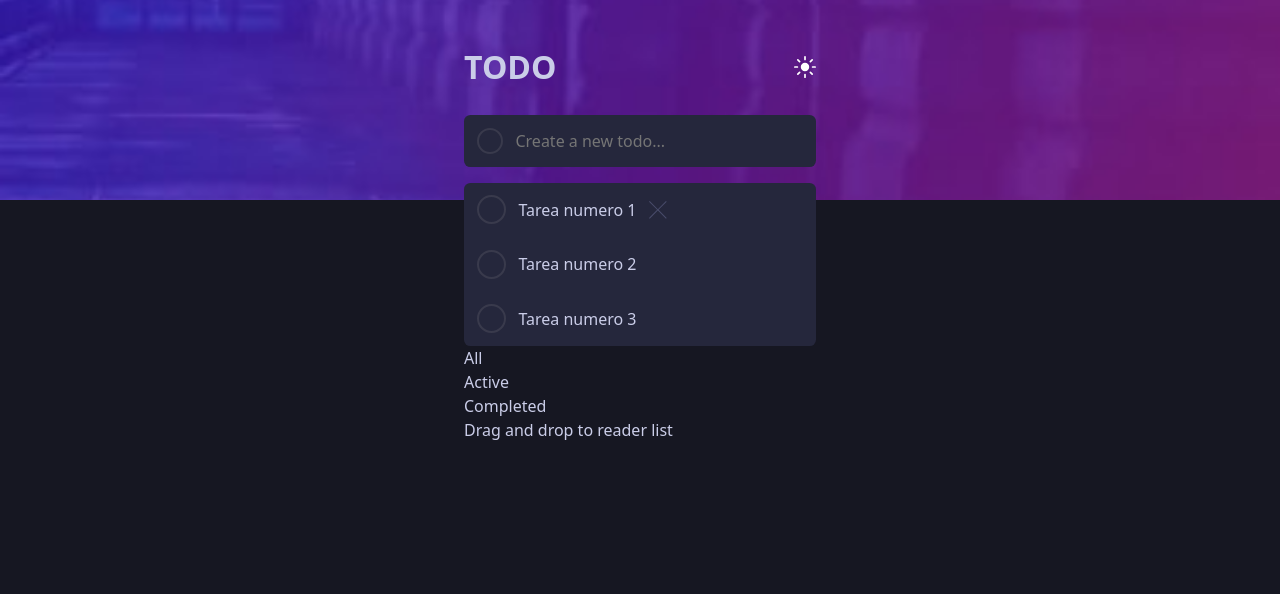
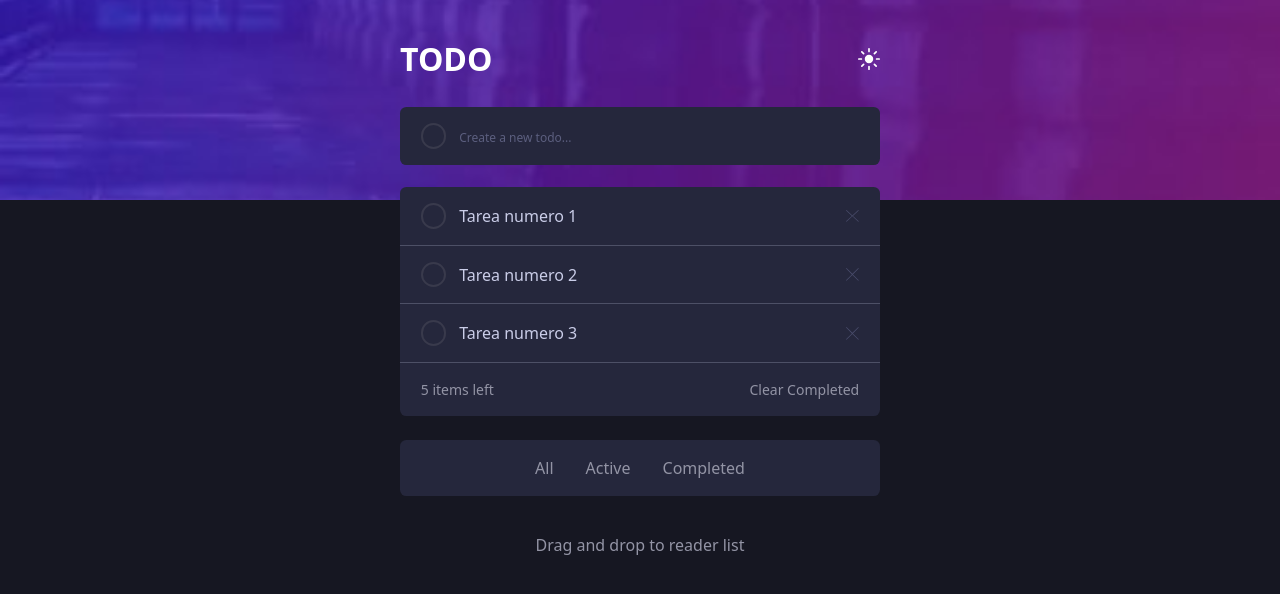
Before and after one commit to jwilliam96/todo-frontendMentor, a React (Vite) app: page / in a window 1280 px wide. Shown: the top 594 px of the page. Built offline with nearby package versions, Linux system fonts and the light colour scheme.

Commit message:
css dark

```diff
--- a/src/App.css
+++ b/src/App.css
@@ -4,26 +4,30 @@
     --Gray-300: hsl(233, 11%, 84%);
     --Gray-600: hsl(236, 9%, 61%);
     --Navy-850: hsl(235, 19%, 35%);
-
+    --Blue-500: hsl(220, 98%, 61%);
+    --Check-Background: linear-gradient hsl(192, 100%, 67%) to hsl(280, 87%, 65%);
 }
 
 .dark {
     --fondo: hsl(235, 21%, 11%);
     --fondo-input: hsl(235, 24%, 19%);
     --fondo-list-item: hsl(235, 24%, 19%);
-    --color-text: hsl(234, 39%, 85%);
+
+    --text-claro: hsl(234, 39%, 85%);
+    --text-oscuro: hsl(235, 16%, 43%);
+    --text-normal: hsl(236, 9%, 61%);
+
+    --color-border: hsl(237, 14%, 26%);
+    --border-items: hsl(233, 14%, 35%);
+
     --Purple-100-hover: hsl(236, 33%, 92%);
-    --Purple-600: hsl(235, 16%, 43%);
-    --Purple-700: hsl(233, 14%, 35%);
-    --color-border: hsl(237, 14%, 26%);
-    --Gray-600: hsl(236, 9%, 61%);
 }
 
 .todo {
     position: relative;
     min-height: 100vh;
     background-color: var(--fondo);
-    color: var(--color-text);
+    color: var(--text-claro);
 }
 
 .todo__image {
@@ -41,9 +45,9 @@
 
 .todo__container {
     position: relative;
-    top: 3rem;
+    top: 2.5rem;
     margin: 0 auto;
-    max-width: 25rem;
+    max-width: 33rem;
     padding: 0 1.5rem;
 }
 
@@ -54,26 +58,35 @@
     margin-bottom: 1.8rem;
 }
 
+.todo__title {
+    color: white;
+}
+
 .todo__dark {
     width: 1.4rem;
     aspect-ratio: 1;
 }
 
-.todo__new {
+.item {
     display: flex;
+    background-color: var(--fondo-input);
     align-items: center;
     gap: 0.8rem;
-    background-color: var(--fondo-input);
-    padding: 0.8rem;
-    border-radius: 0.4rem;
-    margin-bottom: 1rem;
+    padding: 1rem 1.3rem;
 }
 
+.todo__new {
+    border-radius: 0.4rem;
+    margin-bottom: 1.4rem;
+}
+
+
 .todo__isCompleted {
-    width: 1.8rem;
+    width: 1.6rem;
     aspect-ratio: 1;
     border-radius: 3.12rem;
     border: 2px solid var(--color-border);
+    flex-shrink: 0;
 }
 
 .todo__input {
@@ -82,19 +95,55 @@
     border: none;
 }
 
+input:focus {
+    outline: none;
+}
+
+input::placeholder {
+    font-size: 12px;
+    color: var(--text-oscuro);
+}
+
 .list {
-    border-radius: 0.4rem;
+    border-radius: 0.4rem 0.4rem 0 0;
     overflow: hidden;
 }
 
 .list__item {
-    display: flex;
-    align-items: center;
-    gap: 0.8rem;
-    background-color: var(--fondo-list-item);
-    padding: 0.8rem;
+    border-bottom: 1px solid var(--border-items);
+}
+
+.list__item span {
+    flex-grow: 1;
+}
+
+.list__item-icon {
+    width: 0.8rem;
+    aspect-ratio: 1;
+    flex-shrink: 0;
 }
 
 .filter__desktop {
     display: none;
 }
+
+.infoList {
+    justify-content: space-between;
+    font-size: 14px;
+    border-radius: 0 0 0.4rem 0.4rem;
+    color: var(--text-normal);
+}
+
+.filter__mobile {
+    justify-content: center;
+    gap: 2rem;
+    margin-top: 1.5rem;
+    border-radius: 0.4rem;
+    color: var(--text-normal)
+}
+
+.footer {
+    text-align: center;
+    margin-top: 2.3rem;
+    color: var(--text-normal);
+}
--- a/src/App.tsx
+++ b/src/App.tsx
@@ -19,7 +19,7 @@ function App() {
         </header>
 
         {/* CREATE TASK  */}
-        <div className='todo__new'>
+        <div className='todo__new item'>
           <div className='todo__isCompleted'></div>
           <input type="text" className='todo__input' placeholder='Create a new todo...' />
         </div>
@@ -28,19 +28,22 @@ function App() {
 
           {/* LIST TASKS  */}
           <ul className='list'>
-            <li className='list__item'>
+            <li className='list__item item'>
               <div className='todo__isCompleted'></div>
-              Tarea numero 1
-              <img src={iconX} alt="x" />
+              <span>Tarea numero 1</span>
+              <img src={iconX} alt="x" className="list__item-icon" />
             </li>
-            <li className='list__item'>
+            <li className='list__item item'>
               <div className='todo__isCompleted'></div>
-              Tarea numero 2
+              <span>Tarea numero 2</span>
+              <img src={iconX} alt="x" className="list__item-icon" />
             </li>
-            <li className='list__item'>
+            <li className='list__item item'>
               <div className='todo__isCompleted'></div>
-              Tarea numero 3
+              <span>Tarea numero 3</span>
+              <img src={iconX} alt="x" className="list__item-icon" />
             </li>
+
           </ul>
 
           {/* OPTIONS FILTERS */}
@@ -51,15 +54,20 @@ function App() {
             <li className='filter__item'>Completed</li>
             <li className='filter__item'>Clear Completed</li>
           </ul>
+
+          <div className="infoList item">
+            <p className="infoList__items">5 items left</p>
+            <p className="infoList__clear">Clear Completed</p>
+          </div>
         </div>
 
-        <ul className='filter__mobile'>
-          <li className='filter__item'>All</li>
-          <li className='filter__item'>Active</li>
-          <li className='filter__item'>Completed</li>
-        </ul>
+        <div className='filter__mobile item'>
+          <span className='filter__item '>All</span>
+          <span className='filter__item '>Active</span>
+          <span className='filter__item '>Completed</span>
+        </div>
 
-        <footer>
+        <footer className="footer">
           Drag and drop to reader list
         </footer>
       </div>
```
